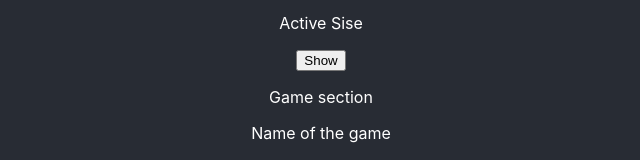
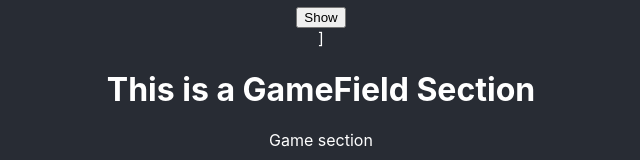
Before and after one commit to Zolotou/Steam-Store-Simulation, a React (Create React App) app: page / in a window 1280 px wide. Shown: the part 464-624 px from the top of the page, without its empty margins (319-959 px from the left). Built offline with nearby package versions, Linux system fonts and the light colour scheme.

Commit message:
feat: add redux structure
Co-authored-by: Maslovars <Maslovars@users.noreply.github.com>

```diff
--- a/src/App.js
+++ b/src/App.js
@@ -3,6 +3,9 @@ import React, { useState, useEffect } from 'react';
 import Footer from "./components/Footer/Footer";
 import Header from "./components/Header/Header";
 import Main from "./pages/Main/Main";
+import { Provider } from 'react-redux';
+import configureStore from './redux/configureStore';
+
 
 function App() {
   const [state, setState] = useState("Name of the game");
@@ -20,12 +23,17 @@ function App() {
     // console.log(data);
   }
 
+  const store = configureStore();
+
   return (
-    <div className="App">
-      <Header />
-      <Main takeName={takeName} nameOfTheGame={state} />
-      <Footer />
-    </div>
+    <Provider store={store}>
+      <div className="App">
+        <Header />
+        <Main takeName={takeName} nameOfTheGame={state} />
+        <Footer />
+      </div>
+    </Provider>
+
   );
 }
 
--- /dev/null
+++ b/src/components/Main/GameField/GameField.js
@@ -0,0 +1,11 @@
+import React from 'react'
+
+function GameField() {
+    return (
+        <div>
+            <h1>This is a GameField Section</h1>
+        </div>
+    )
+}
+
+export default GameField
--- a/src/pages/Main/Main.js
+++ b/src/pages/Main/Main.js
@@ -1,4 +1,5 @@
 import Wallet from "../../components/Main/Wallet/Wallet";
+import GameField from "../../components/Main/GameField/GameField";
 
 const Main = ({ takeName, nameOfTheGame }) => {
   return (
@@ -7,7 +8,8 @@ const Main = ({ takeName, nameOfTheGame }) => {
       <section>
         <p>Active Sise</p>
         <button onClick={takeName}>Show</button>
-      </section>
+      </section>]
+      <GameField />
       <section>
         <p>Game section</p>
         {nameOfTheGame}
--- /dev/null
+++ b/src/redux/configureStore.js
@@ -0,0 +1,17 @@
+import { applyMiddleware, createStore } from 'redux';
+import thunkMiddleware from 'redux-thunk';
+import loggerMiddleware from './middleware/logger';
+import rootReducer from './rootReducer';
+
+
+const configureStore = (preloadedState) => {
+    const middlewareEnhancer = applyMiddleware(loggerMiddleware, thunkMiddleware);
+
+    const store = createStore(rootReducer, preloadedState, middlewareEnhancer);
+
+    return store;
+}
+
+
+
+export default configureStore;
--- /dev/null
+++ b/src/redux/middleware/logger.js
@@ -0,0 +1,10 @@
+const logger = (store) => (next) => (action) => {
+    console.group(action.type);
+    console.info('dispatching', action);
+    const result = next(action);
+    console.log('next state', store.getState());
+    console.groupEnd();
+    return result;
+  };
+
+  export default logger;
--- /dev/null
+++ b/src/redux/reducers/userReducer.js
@@ -0,0 +1,9 @@
+const initialState = {}
+
+const userReducer = (state = initialState, action) => {
+
+    return state
+}
+
+
+export default userReducer;
--- /dev/null
+++ b/src/redux/rootReducer.js
@@ -0,0 +1,6 @@
+import {combineReducers} from 'redux';
+import userReducer from './reducers/userReducer';
+
+const rootReducer = combineReducers({userReducer});
+
+export default rootReducer;
```
Also changed, not shown: src/components/Main/GameField/GameField.wrap.js (added, +15 -0 lines), src/components/Main/Wallet/Wallet.wrap.js (added, +7 -0 lines), src/components/Main/GameField/GameField.scss (added), src/redux/actions/actions.js (added).
